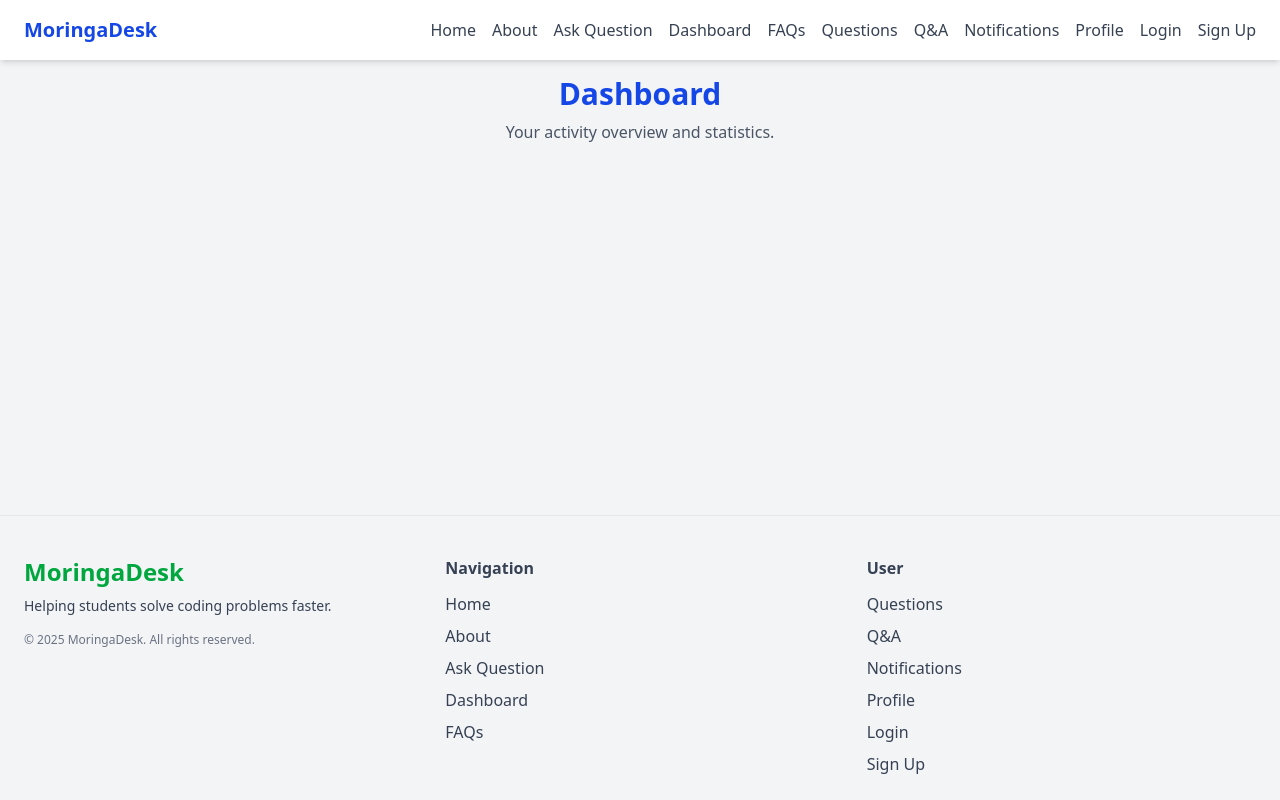
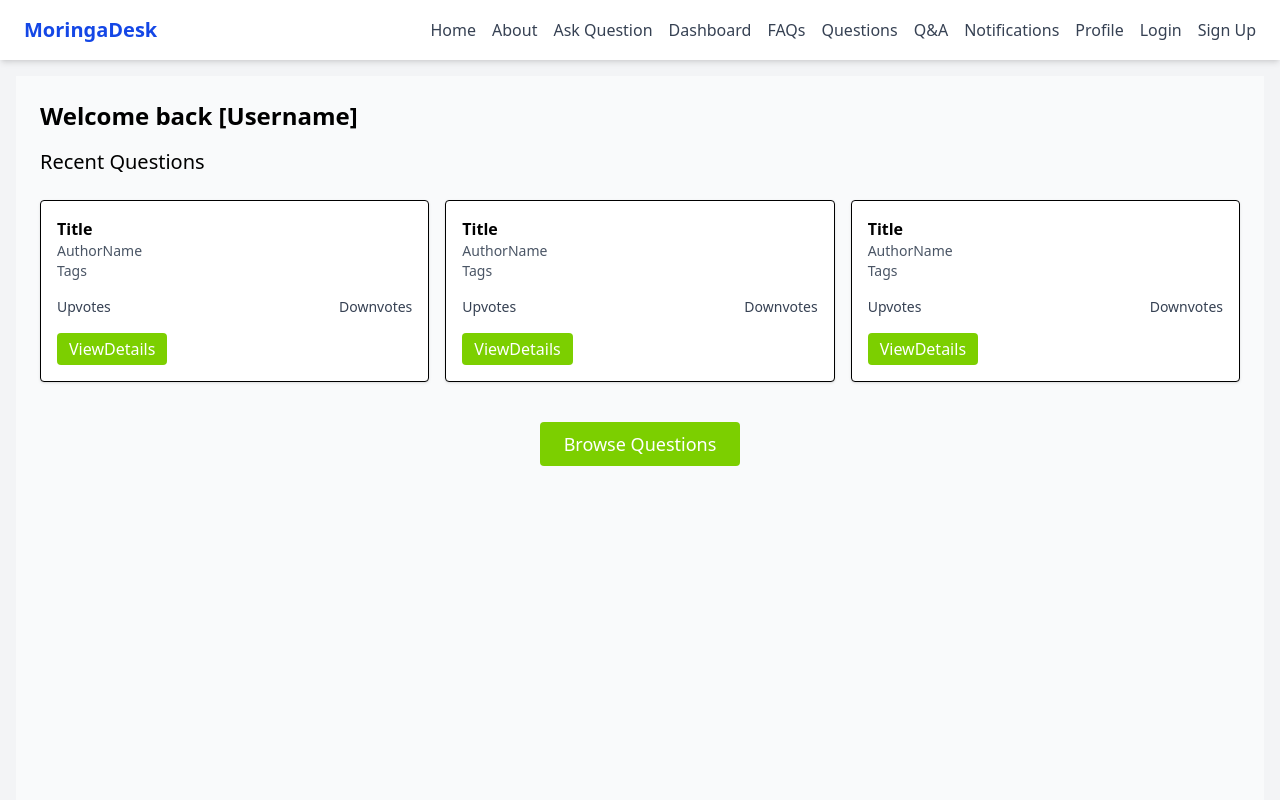
Before and after one commit to luckywangie/MoringaDesk, a React (Vite) app in the folder Frontend/: page /dashboard in a window 1280 px wide. Shown: the top 800 px of the page. Built offline with nearby package versions, Linux system fonts and the light colour scheme.

Commit message:
Added data in the dashboard

```diff
--- a/Frontend/src/pages/Dashboard.jsx
+++ b/Frontend/src/pages/Dashboard.jsx
@@ -2,9 +2,38 @@ import React from 'react';
 
 function Dashboard() {
   return (
-    <div className="text-center">
-      <h1 className="text-3xl font-bold text-blue-700 mb-2">Dashboard</h1>
-      <p className="text-gray-600">Your activity overview and statistics.</p>
+    <div className="min-h-screen bg-gray-50 p-6">
+      {/* Heading */}
+      <h1 className="text-2xl font-bold mb-4">Welcome back [Username]</h1>
+      <h2 className="text-xl mb-6">Recent Questions</h2>
+
+      {/* Question cards layout */}
+      <div className="grid grid-cols-1 md:grid-cols-2 lg:grid-cols-3 gap-4 mb-10">
+        {/* Placeholder question card x3 */}
+        {[1, 2, 3].map((index) => (
+          <div key={index} className="bg-white border rounded shadow p-4">
+            <p className="font-bold">Title</p>
+            <p className="text-sm text-gray-600">AuthorName</p>
+            <p className="text-sm text-gray-600">Tags</p>
+
+            <div className="flex justify-between mt-4 text-sm text-gray-700">
+              <span>Upvotes</span>
+              <span>Downvotes</span>
+            </div>
+
+            <button className="mt-4 bg-lime-500 hover:bg-lime-600 text-white px-3 py-1 rounded">
+              ViewDetails
+            </button>
+          </div>
+        ))}
+      </div>
+
+      {/* Browse Questions button */}
+      <div className="text-center">
+        <button className="bg-lime-500 hover:bg-lime-600 text-white px-6 py-2 rounded text-lg">
+          Browse Questions
+        </button>
+      </div>
     </div>
   );
 }
```
